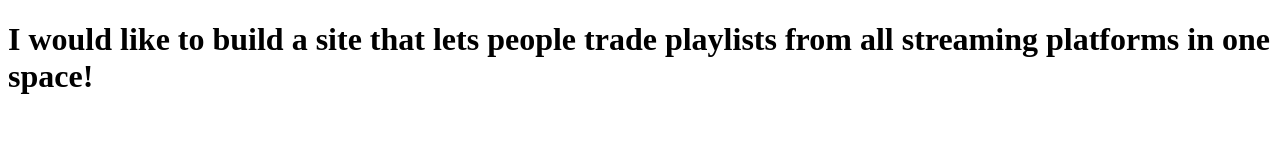
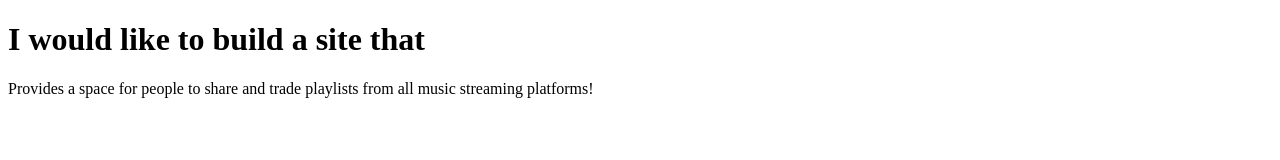
Before and after one commit to Danarayan/prep-0422-code-solutions, a website: page prep-example/index.html in a window 1280 px wide. Drawn offline with Linux system fonts and the light colour scheme.

Commit message:
Completed prep-example

```diff
--- a/prep-example/index.html
+++ b/prep-example/index.html
@@ -4,10 +4,10 @@
   <title>prep-example</title>
 </head>
 <body>
-  <h1>I would like to build a site that lets people trade playlists from all streaming platforms in one space!</h1>
+  <h1>I would like to build a site that </h1>
   <p>
     <!-- write your app ideas here 👇 -->
-
+    Provides a space for people to share and trade playlists from all music streaming platforms!
 
 
   </p>
```
